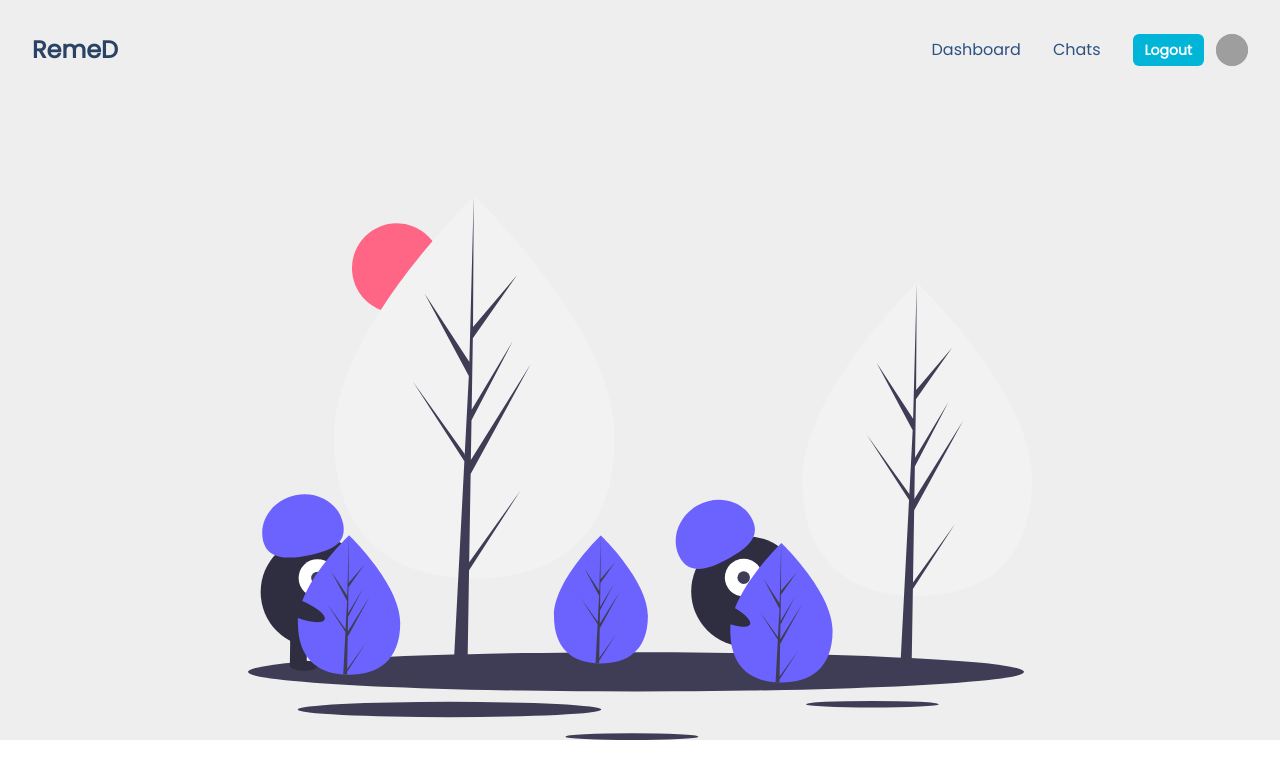
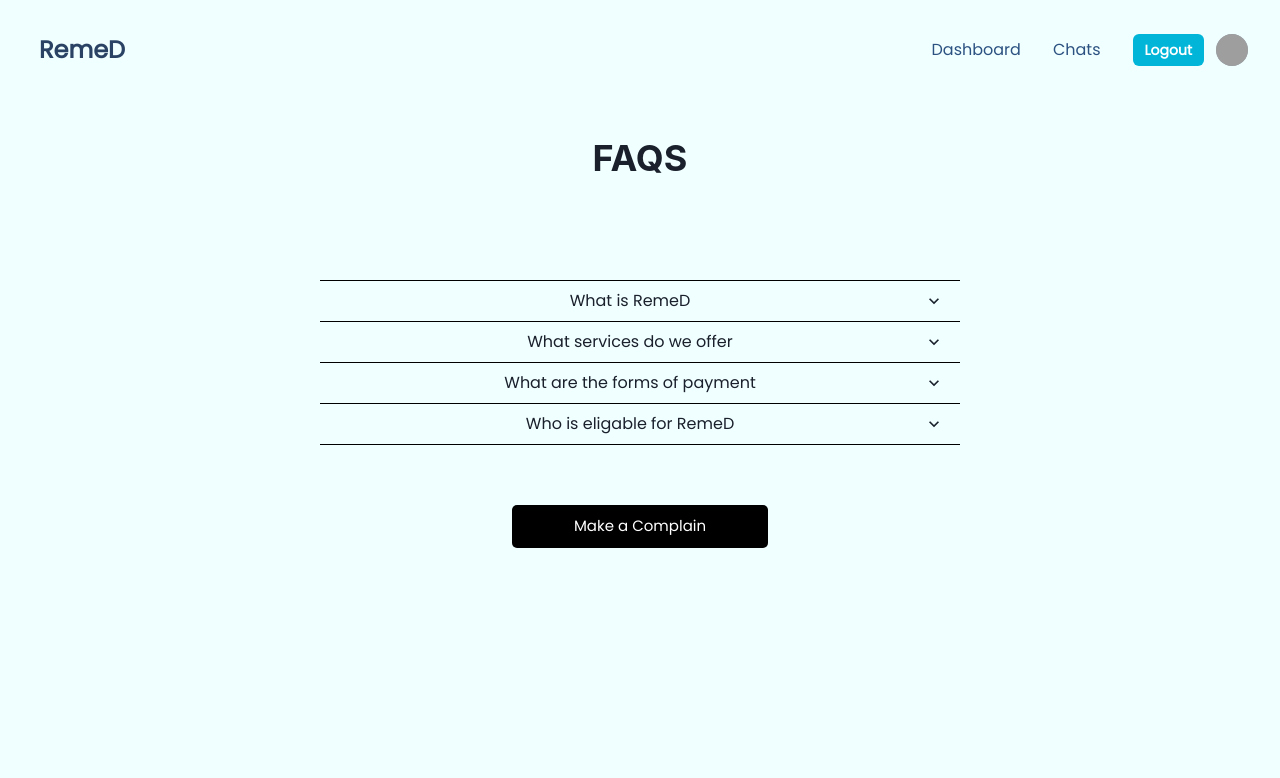
Before and after one commit to Jayem-11/RemeD, a React (Create React App) app in the folder RemeD/: page /faqs in a window 1280 px wide. Shown: the top 778 px of the page. Built offline with nearby package versions, Linux system fonts and the light colour scheme; grey boxes are pictures that could not be loaded.

Commit message:
added Faqs page

```diff
--- a/RemeD/src/App.css
+++ b/RemeD/src/App.css
@@ -16,11 +16,10 @@
 }
 
 .complaints-page {
-    background-color: rgb(238, 238, 238);
+    background-color: azure;
     margin: auto;
     width: 100%;
     text-align: center;
-    padding-top: 20px;
     min-height: 100vh;
 
 
@@ -28,7 +27,7 @@
 
 .area-box{
 
-    margin-top: 80px;
+    margin-top: 40px;
     height: 300px;
     width: 700px;
     margin-bottom: 60px;
@@ -42,7 +41,6 @@
     color: #fff;
     border: none;
     padding: 10px 20px;
-    margin: 50px;
     border-radius: 5px;
     cursor: pointer;
     text-decoration: none;
@@ -64,6 +62,8 @@
     width: 20%;
     margin: auto;
   }
+
+
 
 #footer {
     margin-left: 5px;
@@ -91,3 +91,10 @@
                 padding-left: 0;
                 margin-left: 0;
             }
+
+.faq-box{
+  min-height: 100vh;
+  margin: auto;
+  text-align: center;
+  background-color: azure;
+}
--- a/RemeD/src/App.js
+++ b/RemeD/src/App.js
@@ -15,6 +15,7 @@ import DoctorDash from "./pages/Dashboard/Doctor";
 import PatientNotes from "./pages/PatientNotes";
 import Chat from "./pages/Chat";
 import NotFound from "./pages/NotFound";
+import Faqs from "./pages/Faqs";
 
 
 // import Dashboard from './pages/Dashboard';
@@ -34,6 +35,7 @@ function App() {
           <Route component={DoctorSignup} path={"/signup/doctor"} />
           <Route component={PatientSignup} path={"/signup/patient"} />
           <Route component={Complaints} path={"/complaints"} />
+          <Route component={Faqs} path={"/faqs"} />
           <Route component={PatientDash} path={"/dashboard/patient"} />
           <Route component={DoctorDash} path={"/dashboard/doctor"} />
           <Route component={PatientNotes} path={"/notes"} />
--- a/RemeD/src/pages/Chat.js
+++ b/RemeD/src/pages/Chat.js
@@ -1,6 +1,7 @@
 import { SEND_APP_ID, SENDBIRD_USER_ID } from "../utils/sendbird_const";
 import { App } from "sendbird-uikit";
 import "sendbird-uikit/dist/index.css";
+import Header from "../components/Sections/Header";
 
 const styles = {
   fontFamily: "san-serif",
@@ -11,6 +12,7 @@ const styles = {
 const Chat = () => {
   return (
     <div style={styles}>
+      <Header />
       <App appId={SEND_APP_ID} userId={SENDBIRD_USER_ID} />
     </div>
   );
--- a/RemeD/src/pages/Complaints.js
+++ b/RemeD/src/pages/Complaints.js
@@ -1,5 +1,6 @@
 import React from 'react'
 import { useState } from 'react'
+import Header from '../components/Sections/Header'
 
 
 const Complaints = () => {
@@ -19,9 +20,10 @@ const Complaints = () => {
 
     return (
         <div className='complaints-page'>
+        <Header />
             <h1 style={{ fontWeight : "bold" , fontSize: "30px"}}>Complaints Page</h1>
             <form onSubmit={() => { onSubmit() }}>
-                <textarea className='area-box'
+                <textarea role='toolbox' className='area-box'
                     value={complain} onChange={(e) =>
                         setComplain(e.target.value)}
                     placeholder='Enter complaints'>
--- /dev/null
+++ b/RemeD/src/pages/Faqs.js
@@ -0,0 +1,93 @@
+import {
+    Accordion,
+    AccordionItem,
+    AccordionButton,
+    AccordionPanel,
+    AccordionIcon,
+    Box
+} from "@chakra-ui/react"
+
+import { Heading } from '@chakra-ui/react'
+import Header from "../components/Sections/Header"
+import { useHistory } from "react-router-dom";
+
+
+const Faqs = () => {
+
+     const history = useHistory();
+            const handleClick = () => history.push('/complaints')
+
+
+    return (
+
+        <div className="faq-box">
+            <Header />
+            <Heading pt={'5px'} pb={'100px'}> FAQS  </Heading>
+            <Accordion width={'50%'} margin={'auto'} border={'2px black'} allowToggle>
+                <AccordionItem>
+                    <h2>
+                        <AccordionButton>
+                            <Box flex="1" textAlign="center">
+                                What is RemeD
+                            </Box>
+                            <AccordionIcon />
+                        </AccordionButton>
+                    </h2>
+                    <AccordionPanel pb={4}>
+                        RemeD is an online platform that offers consultancy services to patients with long term diseases.
+                       At RemeD we've always had one focus in mind: To provide quality healthcare services that are not only good for you but deliver real results to help you reach your goals!
+                    </AccordionPanel>
+                </AccordionItem>
+
+                <AccordionItem>
+                    <h2>
+                        <AccordionButton>
+                            <Box flex="1" textAlign="center">
+                                What services do we offer
+                            </Box>
+                            <AccordionIcon />
+                        </AccordionButton>
+                    </h2>
+                    <AccordionPanel pb={4}>
+                        We offer consultancy to patients with longterm diseases
+                    </AccordionPanel>
+                </AccordionItem>
+                <AccordionItem>
+                    <h2>
+                        <AccordionButton>
+                            <Box flex="1" textAlign="center">
+                                What are the forms of payment
+                            </Box>
+                            <AccordionIcon />
+                        </AccordionButton>
+                    </h2>
+                    <AccordionPanel pb={4}>
+                       Paypal is the form of payment we use
+                    </AccordionPanel>
+                </AccordionItem>
+
+                <AccordionItem>
+                    <h2>
+                        <AccordionButton>
+                            <Box flex="1" textAlign="center">
+                                Who is eligable for RemeD
+                            </Box>
+                            <AccordionIcon />
+                        </AccordionButton>
+                    </h2>
+                    <AccordionPanel pb={4}>
+                        Any patient undergoing  longterm illness is eligible to try out our platform.
+                    </AccordionPanel>
+                </AccordionItem>
+
+
+            </Accordion>
+            <input type="submit" value="Make a Complain" className='btn btn-block' style={{ marginTop:'60px'}}
+            onClick={handleClick}
+            />
+
+        </div>
+    )
+}
+
+export default Faqs
--- a/RemeD/src/pages/Signup/Doctor.js
+++ b/RemeD/src/pages/Signup/Doctor.js
@@ -389,15 +389,14 @@ export default function Doctorsignup() {
                   )}
                 </Stack>
 
-                <HStack spacing={4}>
+                <HStack spacing={28}>
                   {currentStep === 2 ? (
                     <Button
                       // {currentStep === 2 ? onClick={()  => setCurrentStep(1)} : null}
                       onClick={() => currentStep === 2 && setCurrentStep(1)}
                       w={"150px"}
                       h={"40px"}
-                      mt={"17px"}
-                      ml={"135px"}
+                      mt={"1px"}
                       type="submit"
                       bg={"black"}
                       color={"white"}
@@ -411,8 +410,7 @@ export default function Doctorsignup() {
                   <Button
                     w={"150px"}
                     h={"40px"}
-                    mt={"17px"}
-                    ml={"135px"}
+                    mt={"27px"}
                     type={currentStep === 2 ? "submit" : "button"}
                     bg={"black"}
                     color={"white"}
--- a/RemeD/src/utils/sendbird_const.js
+++ b/RemeD/src/utils/sendbird_const.js
@@ -1,3 +1,4 @@
 export const SEND_APP_ID = "90390802-4B9B-4A36-9F0C-05C90C8B9E19"
 // User from backend
 export const SENDBIRD_USER_ID = "riley2021"
+// export const SENDBIRD_USER_ID = "jack2021"
```
